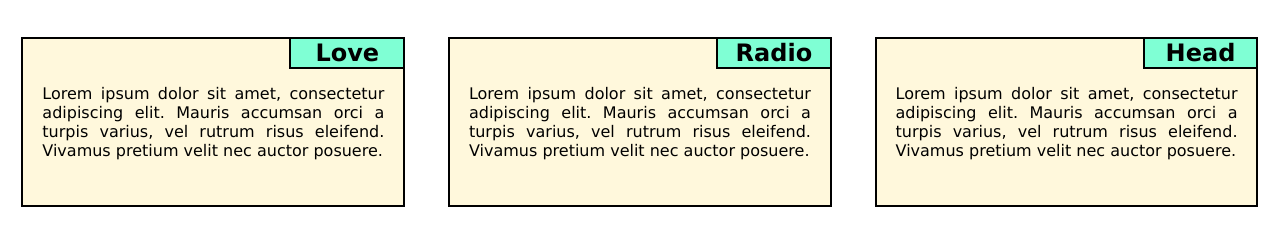
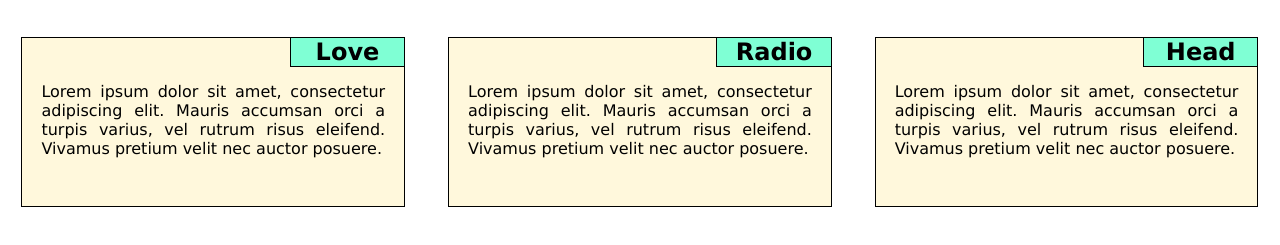
Before and after one commit to jvictorpc/module2-solution, a plain HTML site: page index.html in a window 1280 px wide. Shown: the part 71-316 px from the top of the page. Drawn offline with Linux system fonts and the light colour scheme.

Commit message:
module 2 solution border thickness

```diff
--- a/css/styles.css
+++ b/css/styles.css
@@ -5,7 +5,6 @@
 
 body{
     font-family: Verdana, Geneva, Tahoma, sans-serif;
-    margin: 0;
 }
 
 h1{
@@ -23,7 +22,7 @@ section div{
     margin-left: auto;
     margin-right: auto;
     margin-bottom: 10px;
-    border: 2px solid black;
+    border: 1px solid black;
 
 
 }
@@ -35,8 +34,8 @@ h2{
     float: left;
     left: 70%;
     text-align: center;
-    border-left: 2px solid black;
-    border-bottom: 2px solid black;
+    border-left: 1px solid black;
+    border-bottom: 1px solid black;
 }
 p{
     width: 90%;
```
